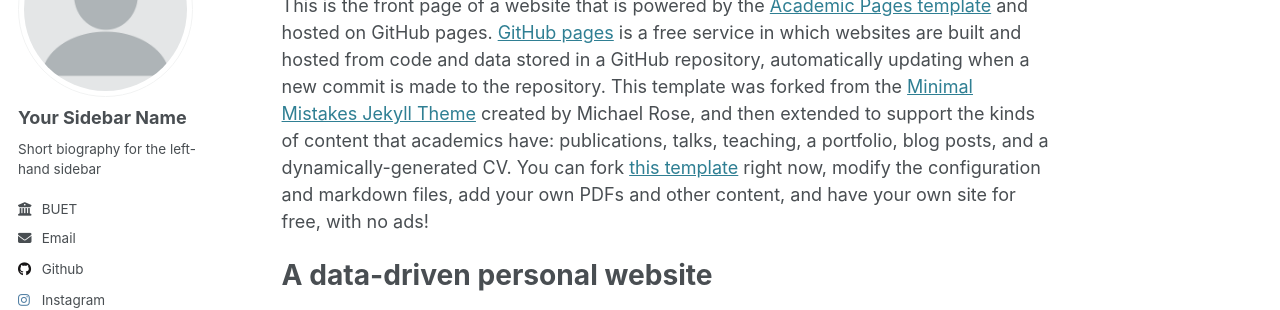
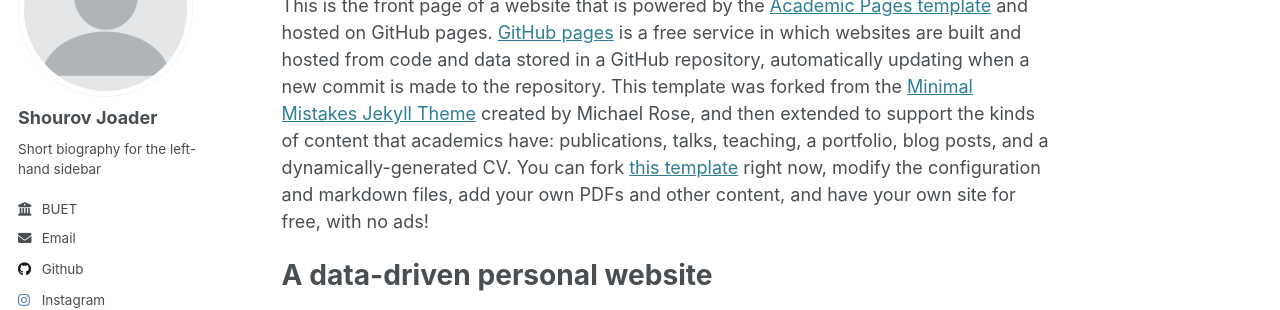
Before and after one commit to jdickamazz/porfolio2, a Jekyll site: the page built from _pages/about.md, in a window 1280 px wide. Shown: the part 184-494 px from the top of the page. Built offline with Jekyll 4.4.1, drawn with Linux system fonts in a browser that asks for light colours.

Commit message:
Update _config.yml

```diff
--- a/_config.yml
+++ b/_config.yml
@@ -22,7 +22,7 @@ repository               : "academicpages/academicpages.github.io"
 author:
   # Biographic information
   avatar           : "profile.png"
-  name             : "Your Sidebar Name"
+  name             : "Shourov Joader"
   pronouns         : # example: "she/her"
   bio              : "Short biography for the left-hand sidebar"
   # location         : "Earth"
```
